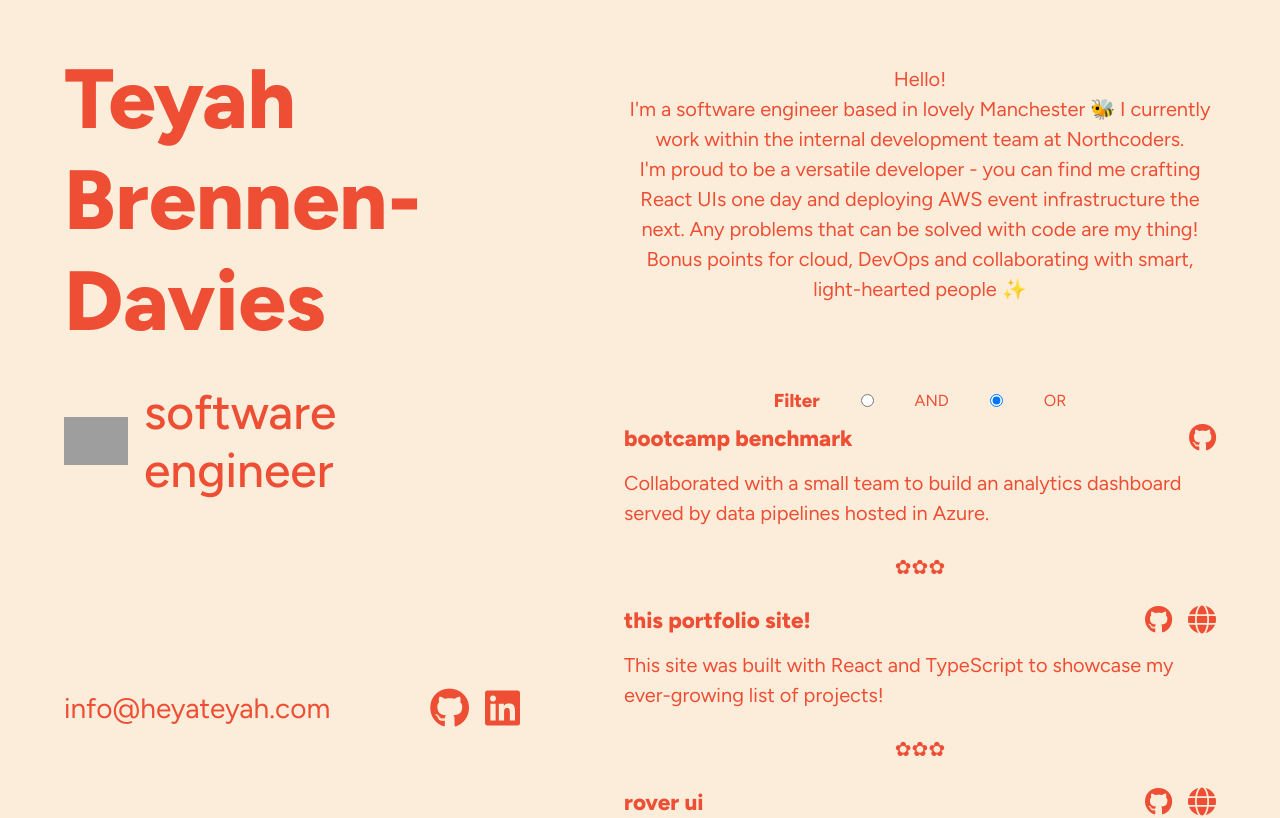
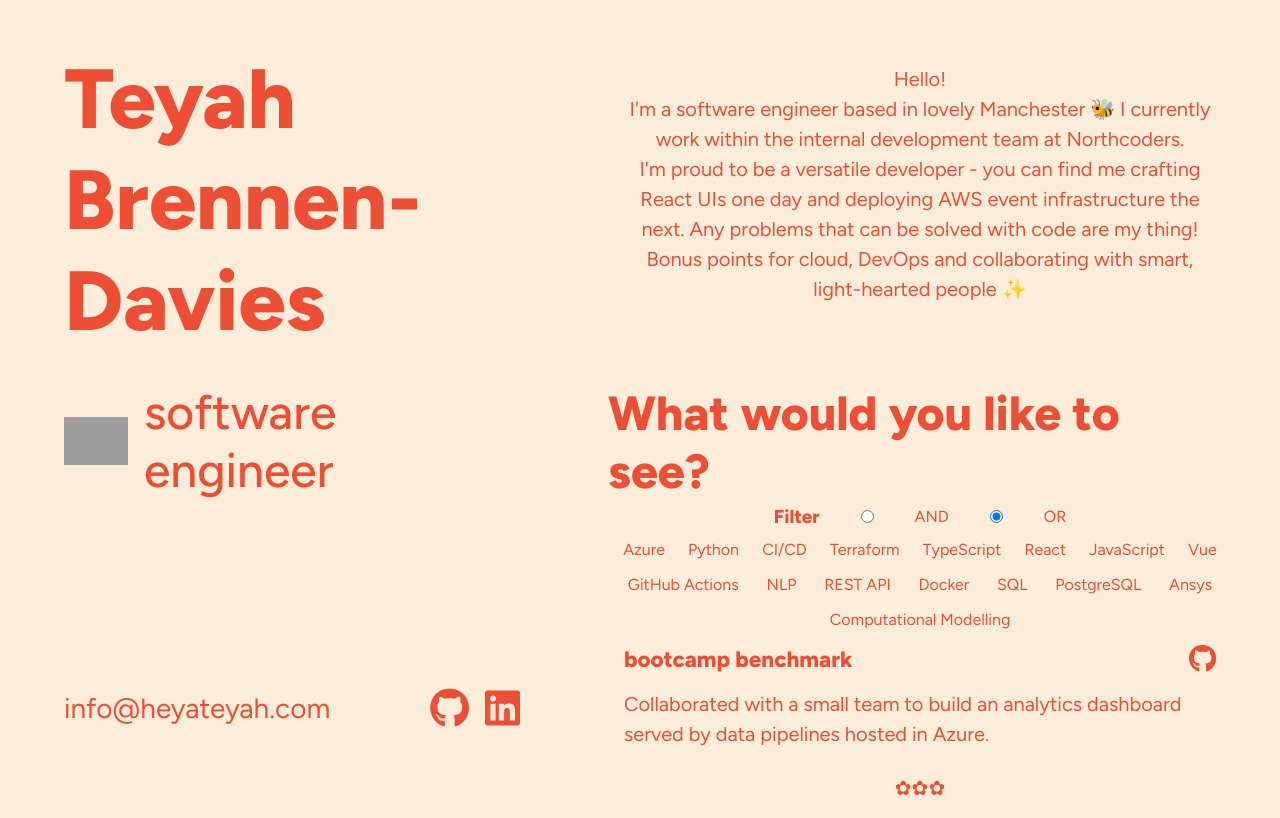
Before and after one commit to teyahbd/my-portfolio-site, a React (Vite) app: page / in a window 1280 px wide. Shown: the top 818 px of the page. Built offline with nearby package versions, Linux system fonts and the light colour scheme; grey boxes are pictures that could not be loaded; a web font is replaced by a local one.

Commit message:
refactor: add stack state

```diff
--- a/src/App.tsx
+++ b/src/App.tsx
@@ -25,9 +25,20 @@ function App() {
     const intro = getIntro();
     const projects = getProjects();
 
+    const stackList: string[] = [];
+
+    projects.forEach((project) => {
+      if (project.stack) {
+        project.stack.forEach((stack) => {
+          if (!stackList.includes(stack)) stackList.push(stack);
+        });
+      }
+    });
+
     setPersonalInfo(info);
     setIntro(intro);
     setProjects(projects);
+    setStack(stackList);
   }, []);
 
   return (
--- a/src/organisms/StackFilter/styles.css
+++ b/src/organisms/StackFilter/styles.css
@@ -20,3 +20,9 @@
   height: 2rem;
   align-items: center;
 }
+
+.stack-filter-header {
+  padding: 0;
+  text-align: left;
+  font-size: var(--large-font-size);
+}
--- a/src/pages/ScrollContainer/ScrollContainer.tsx
+++ b/src/pages/ScrollContainer/ScrollContainer.tsx
@@ -58,6 +58,7 @@ function ScrollContainer(props: ScrollContainerProps) {
         <div id="mini-ombre-circle" className="fade-in-quick"></div>
         <div id="mini-ombre-circle" className="fade-in-quick"></div>
       </div> */}
+      <h2 className="stack-filter-header">What would you like to see?</h2>
       <StackFilter
         stack={props.stack}
         selectedStack={selectedStack}
--- a/src/pages/ScrollContainer/styles.css
+++ b/src/pages/ScrollContainer/styles.css
@@ -13,11 +13,6 @@
     #f3f798 65%,
     #f3f798 90%
   ); */
-}
-
-h2 {
-  font-family: var(--header-font);
-  font-size: var(--large-font-size);
 }
 
 .project-box {
@@ -74,6 +69,11 @@ p {
   justify-content: center;
 }
 
+.stack-filter-header {
+  padding: 0;
+  text-align: left;
+}
+
 @media only screen and (max-width: 1024px) {
   #scroll-container {
     width: 100%;
```
